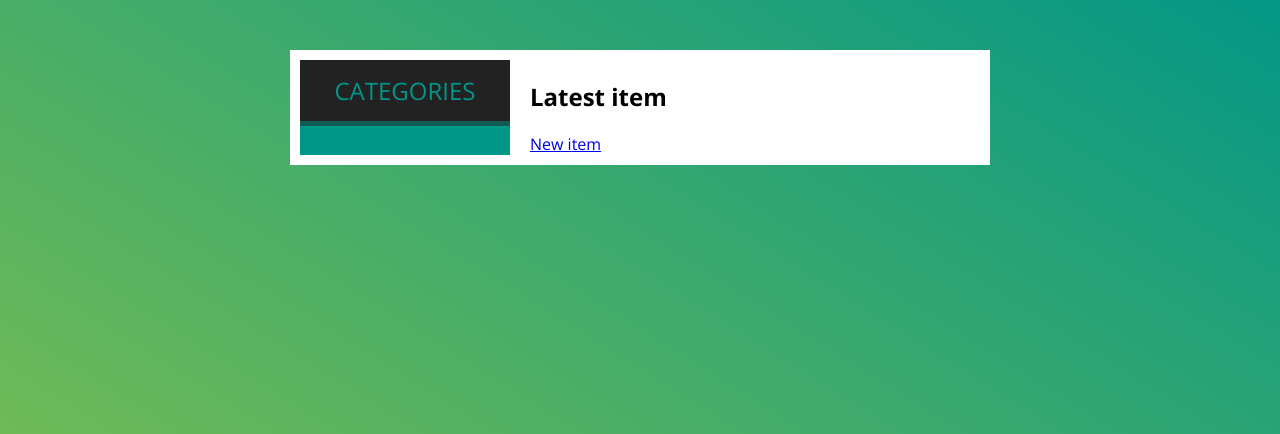
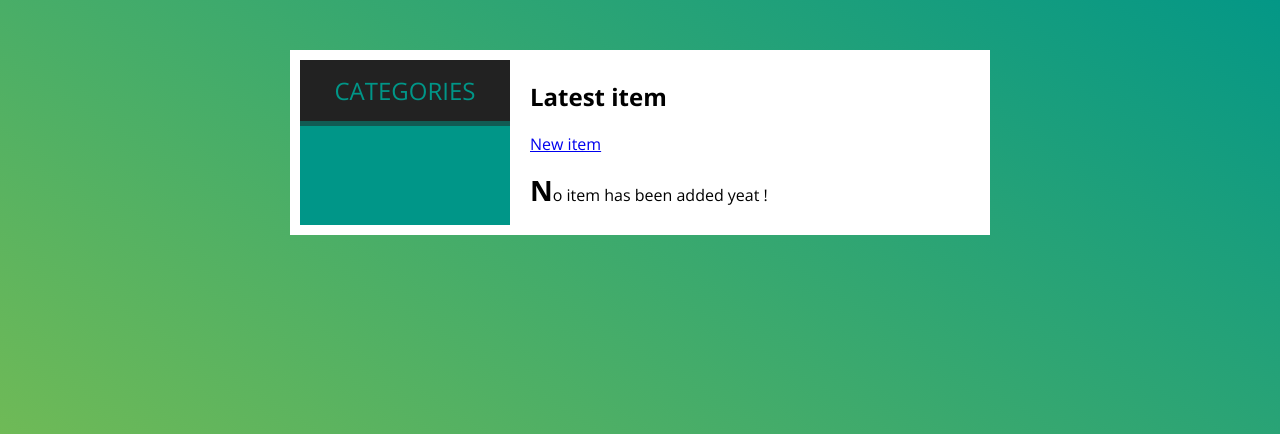
Before and after one commit to abderrahimsoumer/python3__catalog-items, a Flask app: template app/src/templates/index.html in a window 1280 px wide. Shown: the part 43-477 px from the top of the page. Run offline with Flask 2, Linux system fonts and the light colour scheme; the template is opened without the code that fills it, so the values that code supplies are empty.

Commit message:
Listing items ordered by id DESC

```diff
--- a/app/src/application.py
+++ b/app/src/application.py
@@ -57,7 +57,7 @@ def logout():
 @app.route('/')
 def index():
     categories = session.query(Category).all()
-    latest_items = session.query(Item).limit(20).all()
+    latest_items = session.query(Item).order_by("id desc").limit(20).all()
     """
     Instead of using this code to get the information for the user actif
     I just store the information I need in the session
@@ -74,7 +74,7 @@ def index():
 def itemsByCategory(cat_id):
     categories = session.query(Category).all()
     current_categorie = session.query(Category).filter_by(id=cat_id).first()
-    latest_items = session.query(Item).filter_by(cat_id=cat_id).limit(20).all()
+    latest_items = session.query(Item).filter_by(cat_id=cat_id).order_by("id desc").limit(20).all()
     return render_template('index.html', categories=categories, current_categorie=current_categorie, items= latest_items)
 
 @app.route('/users/', methods=['POST'])
--- a/app/src/templates/index.html
+++ b/app/src/templates/index.html
@@ -15,6 +15,8 @@
 			{% for item in items %}
 				<div class="item"><a href="{{url_for('itemView',id = item.id)}}">{{item.title}}</a> <span class="c_name">({{item.category.name}})</span></div>
 			{% endfor %}
+			{% else %}
+			<p>No item has been added yeat !</p>
 			{% endif %}
 		</div>
 {% endblock %}
```
